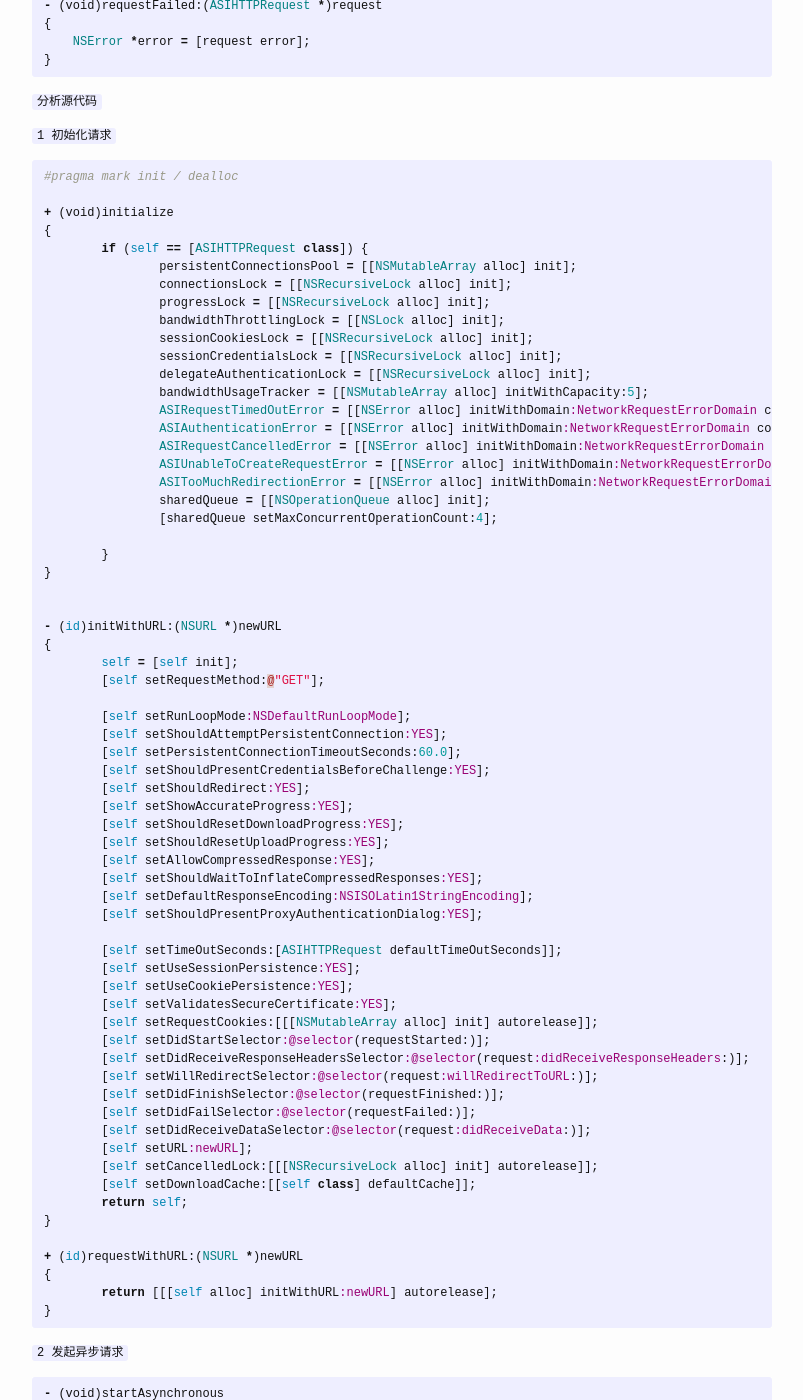
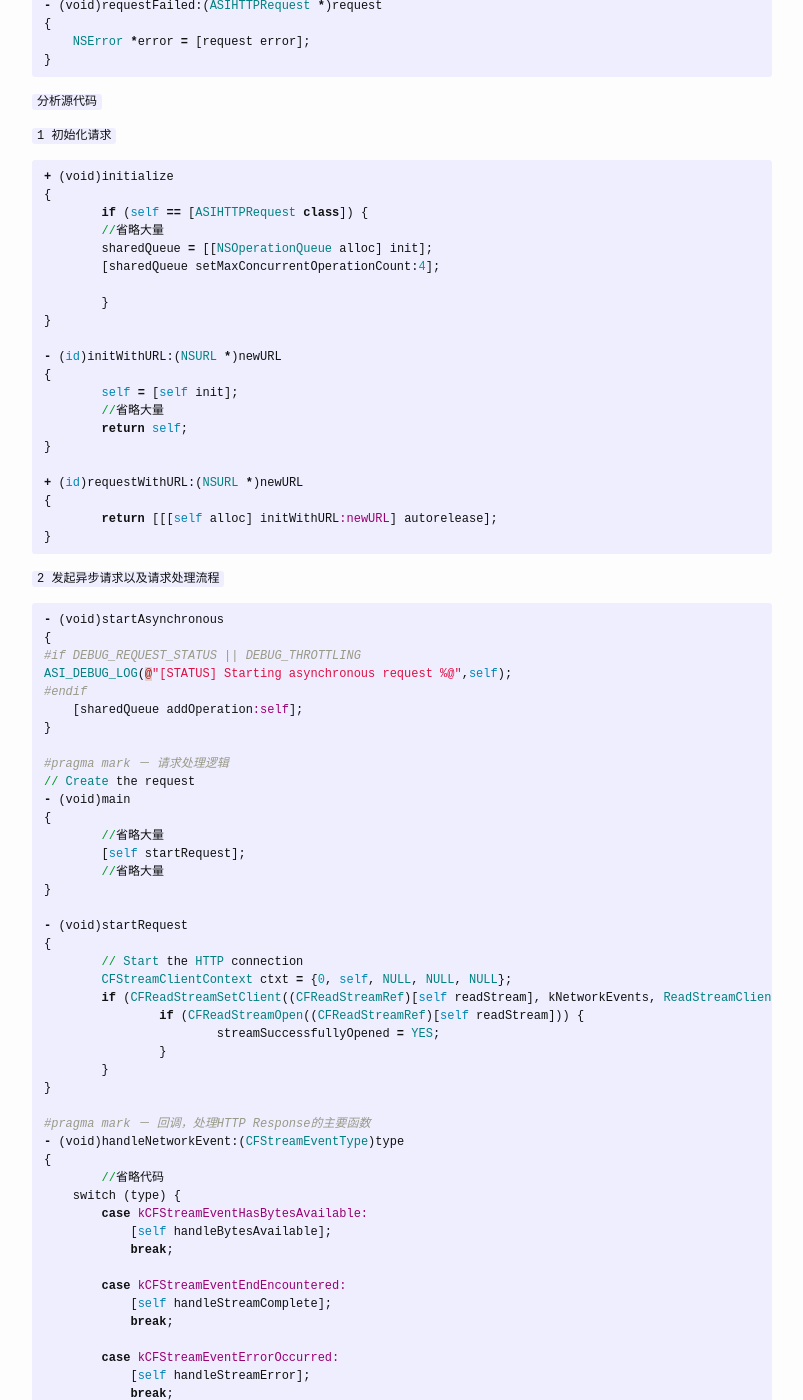
Before and after one commit to binkwang/hanmbink.github.io, a Jekyll site: the page built from _posts/2014-10-27-ASIHTTPRequest源代码分析（一）.markdown, in a window 1280 px wide and 1400 px high, scrolled down 540 px. Shown: the whole window, without its empty margins (238-1041 px from the left). Built offline with Jekyll 4.4.1, drawn with Linux system fonts in a browser that asks for light colours; some of the changed text lies outside the part shown.

Commit message:
Update 2014-10-27-ASIHTTPRequest源代码分析（一）.markdown

```diff
--- a/_posts/2014-10-27-ASIHTTPRequest源代码分析（一）.markdown
+++ b/_posts/2014-10-27-ASIHTTPRequest源代码分析（一）.markdown
@@ -37,63 +37,20 @@
 `1 初始化请求`
 
 {% highlight ruby %}
-#pragma mark init / dealloc
-
 + (void)initialize
 {
 	if (self == [ASIHTTPRequest class]) {
-		persistentConnectionsPool = [[NSMutableArray alloc] init];
-		connectionsLock = [[NSRecursiveLock alloc] init];
-		progressLock = [[NSRecursiveLock alloc] init];
-		bandwidthThrottlingLock = [[NSLock alloc] init];
-		sessionCookiesLock = [[NSRecursiveLock alloc] init];
-		sessionCredentialsLock = [[NSRecursiveLock alloc] init];
-		delegateAuthenticationLock = [[NSRecursiveLock alloc] init];
-		bandwidthUsageTracker = [[NSMutableArray alloc] initWithCapacity:5];
-		ASIRequestTimedOutError = [[NSError alloc] initWithDomain:NetworkRequestErrorDomain code:ASIRequestTimedOutErrorType userInfo:[NSDictionary dictionaryWithObjectsAndKeys:@"The request timed out",NSLocalizedDescriptionKey,nil]];
-		ASIAuthenticationError = [[NSError alloc] initWithDomain:NetworkRequestErrorDomain code:ASIAuthenticationErrorType userInfo:[NSDictionary dictionaryWithObjectsAndKeys:@"Authentication needed",NSLocalizedDescriptionKey,nil]];
-		ASIRequestCancelledError = [[NSError alloc] initWithDomain:NetworkRequestErrorDomain code:ASIRequestCancelledErrorType userInfo:[NSDictionary dictionaryWithObjectsAndKeys:@"The request was cancelled",NSLocalizedDescriptionKey,nil]];
-		ASIUnableToCreateRequestError = [[NSError alloc] initWithDomain:NetworkRequestErrorDomain code:ASIUnableToCreateRequestErrorType userInfo:[NSDictionary dictionaryWithObjectsAndKeys:@"Unable to create request (bad url?)",NSLocalizedDescriptionKey,nil]];
-		ASITooMuchRedirectionError = [[NSError alloc] initWithDomain:NetworkRequestErrorDomain code:ASITooMuchRedirectionErrorType userInfo:[NSDictionary dictionaryWithObjectsAndKeys:@"The request failed because it redirected too many times",NSLocalizedDescriptionKey,nil]];
-		sharedQueue = [[NSOperationQueue alloc] init];
-		[sharedQueue setMaxConcurrentOperationCount:4];
+	//省略大量
+	sharedQueue = [[NSOperationQueue alloc] init];
+	[sharedQueue setMaxConcurrentOperationCount:4];
 
 	}
 }
 
-
 - (id)initWithURL:(NSURL *)newURL
 {
 	self = [self init];
-	[self setRequestMethod:@"GET"];
-
-	[self setRunLoopMode:NSDefaultRunLoopMode];
-	[self setShouldAttemptPersistentConnection:YES];
-	[self setPersistentConnectionTimeoutSeconds:60.0];
-	[self setShouldPresentCredentialsBeforeChallenge:YES];
-	[self setShouldRedirect:YES];
-	[self setShowAccurateProgress:YES];
-	[self setShouldResetDownloadProgress:YES];
-	[self setShouldResetUploadProgress:YES];
-	[self setAllowCompressedResponse:YES];
-	[self setShouldWaitToInflateCompressedResponses:YES];
-	[self setDefaultResponseEncoding:NSISOLatin1StringEncoding];
-	[self setShouldPresentProxyAuthenticationDialog:YES];
-
-	[self setTimeOutSeconds:[ASIHTTPRequest defaultTimeOutSeconds]];
-	[self setUseSessionPersistence:YES];
-	[self setUseCookiePersistence:YES];
-	[self setValidatesSecureCertificate:YES];
-	[self setRequestCookies:[[[NSMutableArray alloc] init] autorelease]];
-	[self setDidStartSelector:@selector(requestStarted:)];
-	[self setDidReceiveResponseHeadersSelector:@selector(request:didReceiveResponseHeaders:)];
-	[self setWillRedirectSelector:@selector(request:willRedirectToURL:)];
-	[self setDidFinishSelector:@selector(requestFinished:)];
-	[self setDidFailSelector:@selector(requestFailed:)];
-	[self setDidReceiveDataSelector:@selector(request:didReceiveData:)];
-	[self setURL:newURL];
-	[self setCancelledLock:[[[NSRecursiveLock alloc] init] autorelease]];
-	[self setDownloadCache:[[self class] defaultCache]];
+	//省略大量
 	return self;
 }
 
@@ -103,7 +60,7 @@
 }
 {% endhighlight %}
 
-`2 发起异步请求`
+`2 发起异步请求以及请求处理流程`
 
 {% highlight ruby %}
 - (void)startAsynchronous
@@ -114,45 +71,82 @@
     [sharedQueue addOperation:self];
 }
 
-- (void)handleStreamComplete
+#pragma mark － 请求处理逻辑
+// Create the request
+- (void)main
 {
-    //省略很多
-    [self requestFinished];
-    //省略很多
+	//省略大量
+	[self startRequest];
+	//省略大量
 }
-// Subclasses might override this method to process the result in the same thread
-// If you do this, don't forget to call [super requestFinished] to let the queue / delegate know we're done
-- (void)requestFinished
+
+- (void)startRequest
 {
-#if DEBUG_REQUEST_STATUS || DEBUG_THROTTLING
-	ASI_DEBUG_LOG(@"[STATUS] Request finished: %@",self);
-#endif
-	if ([self error] || [self mainRequest]) {
-		return;
-	}
-	if ([self isPACFileRequest]) {
-		[self reportFinished];
-	} else {
-		[self performSelectorOnMainThread:@selector(reportFinished) withObject:nil waitUntilDone:[NSThread isMainThread]];
+   	// Start the HTTP connection
+	CFStreamClientContext ctxt = {0, self, NULL, NULL, NULL};
+    	if (CFReadStreamSetClient((CFReadStreamRef)[self readStream], kNetworkEvents, ReadStreamClientCallBack, &ctxt)) {
+		if (CFReadStreamOpen((CFReadStreamRef)[self readStream])) {
+			streamSuccessfullyOpened = YES;
+		}
 	}
 }
 
-/* ALWAYS CALLED ON MAIN THREAD! */
+#pragma mark － 回调，处理HTTP Response的主要函数
+- (void)handleNetworkEvent:(CFStreamEventType)type
+{
+	//省略代码
+    switch (type) {
+        case kCFStreamEventHasBytesAvailable:
+            [self handleBytesAvailable];
+            break;
+
+        case kCFStreamEventEndEncountered:
+            [self handleStreamComplete];
+            break;
+
+        case kCFStreamEventErrorOccurred:
+            [self handleStreamError];
+            break;
+
+        default:
+            break;
+    }
+	//省略代码
+}
+
+- (void)handleBytesAvailable
+{
+	//省略代码
+	[self readResponseHeaders];
+	//省略代码
+}
+
+- (void)handleStreamComplete
+{
+	//省略代码
+	[self readResponseHeaders];
+	//省略代码
+	[self requestFinished];
+	//省略代码
+}
+
+#pragma mark － 解析HTTP response
+- (void)readResponseHeaders
+{
+}
+
+#pragma mark － 请求完成回调
+- (void)requestFinished
+{
+	//省略代码
+	[self performSelectorOnMainThread:@selector(reportFinished) withObject:nil waitUntilDone:[NSThread isMainThread]];
+	//省略代码
+}
 - (void)reportFinished
 {
-	if (delegate && [delegate respondsToSelector:didFinishSelector]) {
-		[delegate performSelector:didFinishSelector withObject:self];
-	}
-
-	#if NS_BLOCKS_AVAILABLE
-	if(completionBlock){
-		completionBlock();
-	}
-	#endif
-
-	if (queue && [queue respondsToSelector:@selector(requestFinished:)]) {
-		[queue performSelector:@selector(requestFinished:) withObject:self];
-	}
+	//省略代码
+	[delegate performSelector:didFinishSelector withObject:self];
+	//省略代码
 }
 {% endhighlight %}
 
```
